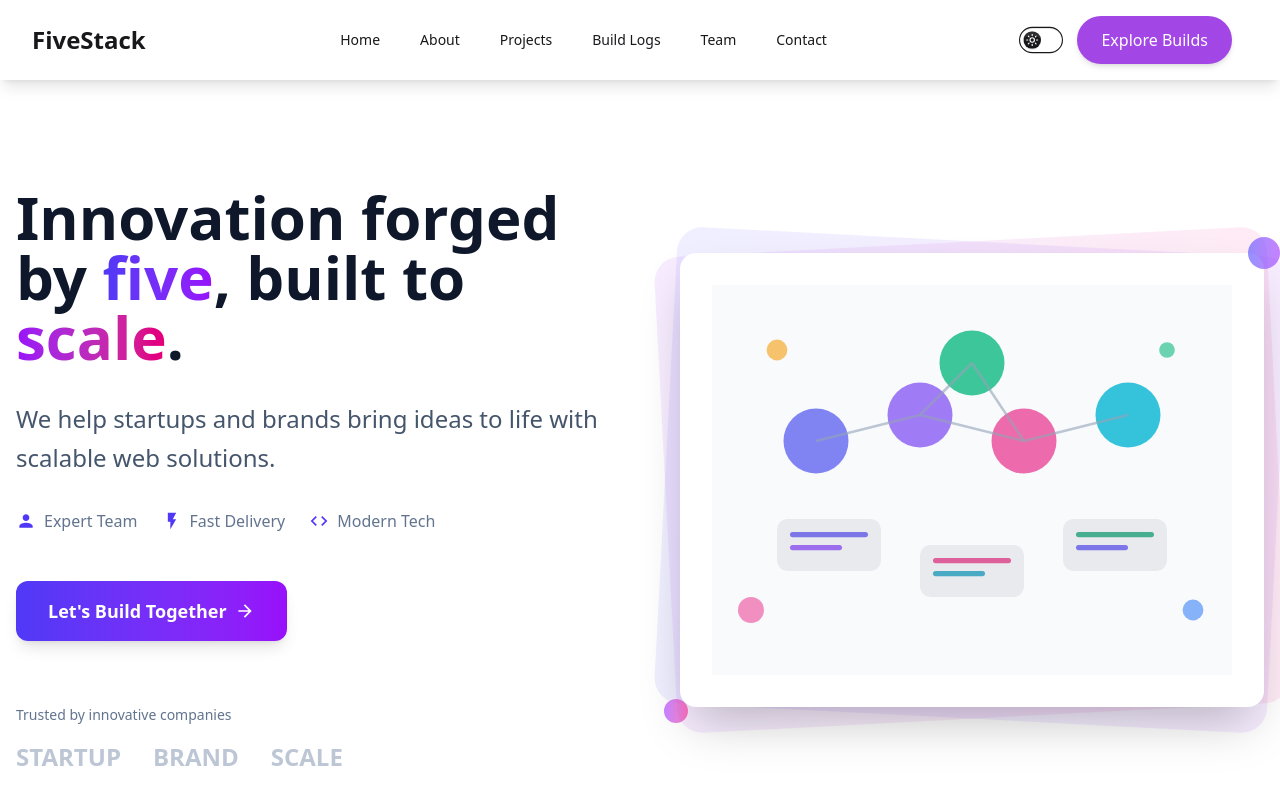
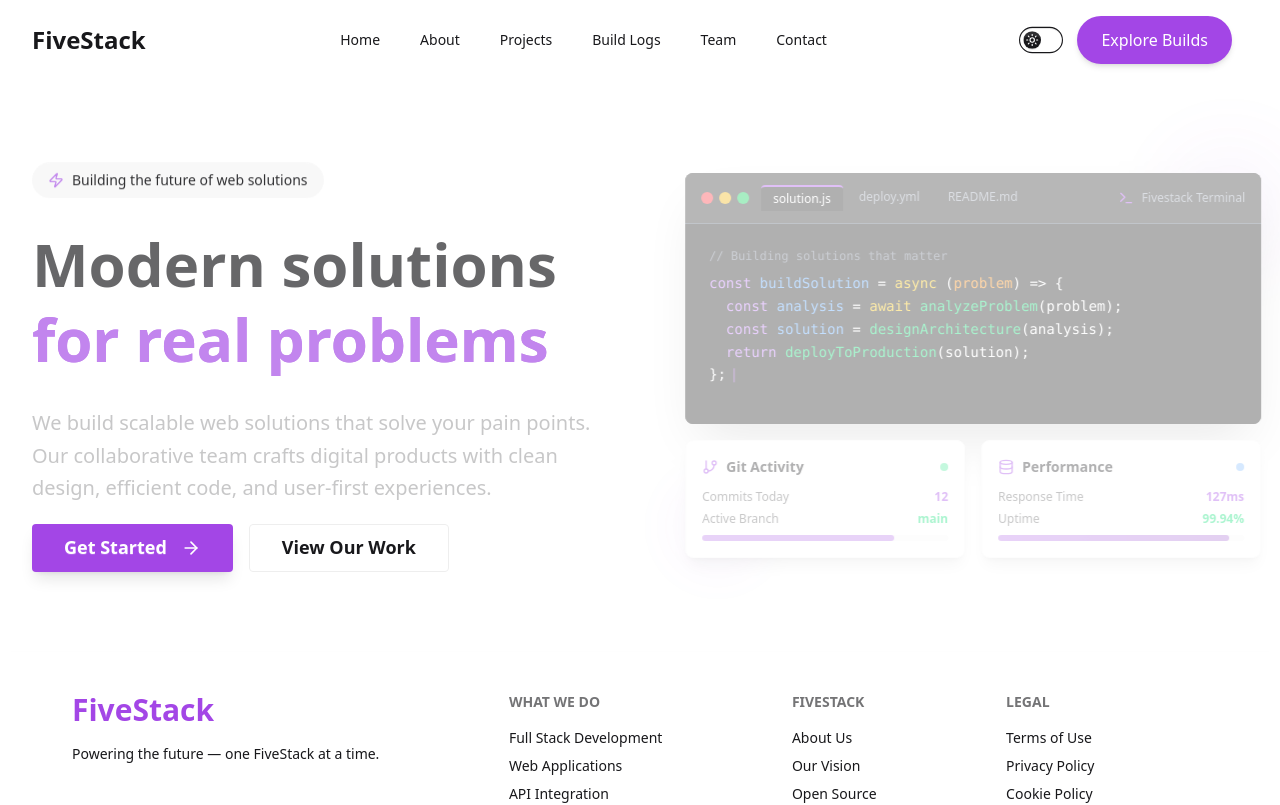
Before and after one commit to JOSEPH-Inalegwu/fivestackdev, a React (Vite) app: page / in a window 1280 px wide. Shown: the top 805 px of the page. Built offline with nearby package versions, Linux system fonts and the light colour scheme; what theme-change would draw is missing.

Commit message:
feat: add lucide-react dependency for icons .
-enhance Home page with animations and interactive elements

```diff
--- a/package.json
+++ b/package.json
@@ -11,6 +11,7 @@
   },
   "dependencies": {
     "@tailwindcss/vite": "^4.1.11",
+    "lucide-react": "^0.525.0",
     "react": "^19.1.0",
     "react-dom": "^19.1.0",
     "react-router-dom": "^7.6.3",
--- /dev/null
+++ b/src/Components/UI/InfiniteCarousel.jsx
@@ -0,0 +1 @@
+// The Infinite Carousel component for the hero page will be coded here.
--- a/src/Pages/Home/Home.jsx
+++ b/src/Pages/Home/Home.jsx
@@ -1,138 +1,210 @@
-import React from 'react';
+import React, { useState, useEffect } from 'react';
+import { ArrowRight, Code, Zap, Users, Terminal, GitBranch, Database, Cpu } from 'lucide-react';
 
 const Home = () => {
+  const [activeTab, setActiveTab] = useState(0);
+  const [codeText, setCodeText] = useState('');
+  const [currentIndex, setCurrentIndex] = useState(0);
+
+  const codeSnippet = `const buildSolution = async (problem) => {
+  const analysis = await analyzeProblem(problem);
+  const solution = designArchitecture(analysis);
+  return deployToProduction(solution);
+};`;
+
+  const tabs = [
+    { name: 'solution.js', active: true },
+    { name: 'deploy.yml', active: false },
+    { name: 'README.md', active: false }
+  ];
+
+  // Typing animation effect
+  useEffect(() => {
+    if (currentIndex < codeSnippet.length) {
+      const timeout = setTimeout(() => {
+        setCodeText(prev => prev + codeSnippet[currentIndex]);
+        setCurrentIndex(prev => prev + 1);
+      }, 50);
+      return () => clearTimeout(timeout);
+    }
+  }, [currentIndex, codeSnippet]);
+
+  // Tab switching animation
+  useEffect(() => {
+    const interval = setInterval(() => {
+      setActiveTab(prev => (prev + 1) % tabs.length);
+    }, 3000);
+    return () => clearInterval(interval);
+  }, [tabs.length]);
+
   return (
-    <div className="dark:text-black">
-      {/* Main Hero Content */}
-      <div className="container mx-auto px-4 py-12 lg:py-0">
-        <div className="min-h-screen flex items-center">
-          <div className="grid lg:grid-cols-2 gap-12 lg:gap-20 items-center w-full">
-            {/* Left Column - Content */}
-            <div className="space-y-8 text-center lg:text-left">
+    <section className="py-8 sm:py-10 md:py-15 lg:py-20  flex items-center bg-base-100">
+      <div className="container mx-auto px-4 sm:px-6 lg:px-8 max-w-7xl">
+        <div className="grid lg:grid-cols-2 gap-6 sm:gap-8 md:gap-10 lg:gap-12 xl:gap-16 items-center">
+          {/* Left Section - Content */}
+          <div className="space-y-6 sm:space-y-8 order-1 lg:order-1">
+            <div className="space-y-4 sm:space-y-6">
+              <div className="inline-flex items-center px-3 sm:px-4 py-2 rounded-full bg-base-200 text-xs sm:text-sm font-medium animate-fade-in-up">
+                <Zap className="w-3 h-3 sm:w-4 sm:h-4 mr-2 text-[#A346E6] animate-pulse" />
+                Building the future of web solutions
+              </div>
 
-              {/* Headline */}
-              <h1 className="text-4xl md:text-5xl lg:text-6xl font-bold text-slate-900 dark:text-white">
-                Innovation forged by{' '}
-                <span className="text-transparent bg-clip-text bg-gradient-to-r from-indigo-600 to-purple-600 dark:from-indigo-400 dark:to-purple-400">
-                  five
+              <h1 className="text-3xl sm:text-4xl md:text-5xl lg:text-6xl font-bold leading-tight animate-fade-in-up animation-delay-200">
+                <span className="text-base-content">Modern solutions</span>
+                <br />
+                <span className="text-[#A346E6] bg-gradient-to-r from-[#A346E6] to-[#8c3bc7] bg-clip-text">
+                  for real problems
                 </span>
-                , built to{' '}
-                <span className="text-transparent bg-clip-text bg-gradient-to-r from-purple-600 to-pink-600 dark:from-purple-400 dark:to-pink-400">
-                  scale
-                </span>
-                .
               </h1>
 
-              {/* Subtext */}
-              <p className="text-xl md:text-2xl text-slate-600 dark:text-slate-300 max-w-2xl mx-auto lg:mx-0 leading-relaxed">
-                We help startups and brands bring ideas to life with scalable web solutions.
+              <p className="text-base sm:text-lg lg:text-xl text-base-content/70 leading-relaxed max-w-xl animate-fade-in-up animation-delay-400">
+                We build scalable web solutions that solve your pain points. Our collaborative team crafts digital products with clean design, efficient code, and user-first experiences.
               </p>
+            </div>
 
-              {/* Features */}
-              <div className="flex flex-wrap justify-center lg:justify-start gap-6 text-slate-500 dark:text-slate-400">
-                <div className="flex items-center space-x-2">
-                  <svg className="w-5 h-5 text-indigo-600 dark:text-indigo-400" fill="currentColor" viewBox="0 0 24 24">
-                    <path d="M12 12c2.21 0 4-1.79 4-4s-1.79-4-4-4-4 1.79-4 4 1.79 4 4 4zm0 2c-2.67 0-8 1.34-8 4v2h16v-2c0-2.66-5.33-4-8-4z"/>
-                  </svg>
-                  <span>Expert Team</span>
-                </div>
-                <div className="flex items-center space-x-2">
-                  <svg className="w-5 h-5 text-indigo-600 dark:text-indigo-400" fill="currentColor" viewBox="0 0 24 24">
-                    <path d="M7 2v11h3v9l7-12h-4l4-8z"/>
-                  </svg>
-                  <span>Fast Delivery</span>
-                </div>
-                <div className="flex items-center space-x-2">
-                  <svg className="w-5 h-5 text-indigo-600 dark:text-indigo-400" fill="currentColor" viewBox="0 0 24 24">
-                    <path d="M9.4 16.6L4.8 12l4.6-4.6L8 6l-6 6 6 6 1.4-1.4zm5.2 0L19.2 12l-4.6-4.6L16 6l6 6-6 6-1.4-1.4z"/>
-                  </svg>
-                  <span>Modern Tech</span>
+            <div className="flex flex-col sm:flex-row gap-3 sm:gap-4 animate-fade-in-up animation-delay-600">
+              <button className="btn btn-lg bg-[#A346E6] hover:bg-[#8c3bc7] border-none text-white px-6 sm:px-8 hover:scale-105 transition-all duration-300 shadow-lg hover:shadow-xl flex items-center justify-center">
+                Get Started
+                <ArrowRight className="w-4 h-4 sm:w-5 sm:h-5 ml-2 group-hover:translate-x-1 transition-transform duration-300" />
+              </button>
+
+              <button className="btn btn-lg btn-outline border-base-300 hover:border-[#A346E6] hover:bg-[#A346E6] hover:text-white px-6 sm:px-8 hover:scale-105 transition-all duration-300">
+                View Our Work
+              </button>
             </div>
           </div>
 
-              {/* CTA Button */}
-              <div className="pt-4">
-                <button className="group relative inline-flex items-center justify-center px-8 py-4 text-lg font-semibold text-white bg-gradient-to-r from-indigo-600 to-purple-600 rounded-xl hover:from-indigo-700 hover:to-purple-700 transition-all duration-200 shadow-lg hover:shadow-xl transform hover:-translate-y-1">
-                  Let's Build Together
-                  <svg className="ml-2 w-5 h-5 group-hover:translate-x-1 transition-transform duration-200" fill="currentColor" viewBox="0 0 24 24">
-                    <path d="M12 4l-1.41 1.41L16.17 11H4v2h12.17l-5.58 5.59L12 20l8-8z"/>
-                  </svg>
-                </button>
+          {/* Right Section - Interactive Development Environment */}
+          <div className="relative order-2 lg:order-2 animate-fade-in-left animation-delay-400">
+            <div className="relative z-10 space-y-3 sm:space-y-4">
+              {/* Code Editor Window */}
+              <div className="bg-[#1a1a1a] rounded-lg overflow-hidden shadow-2xl">
+                {/* Window Header */}
+                <div className="flex items-center justify-between px-3 sm:px-4 py-2 sm:py-3 bg-[#2d2d2d] border-b border-gray-600">
+                  <div className="flex items-center space-x-2 sm:space-x-3">
+                    <div className="flex space-x-1 sm:space-x-1.5">
+                      <div className="w-2 h-2 sm:w-3 sm:h-3 bg-red-500 rounded-full hover:bg-red-400 transition-colors duration-200"></div>
+                      <div className="w-2 h-2 sm:w-3 sm:h-3 bg-yellow-500 rounded-full hover:bg-yellow-400 transition-colors duration-200"></div>
+                      <div className="w-2 h-2 sm:w-3 sm:h-3 bg-green-500 rounded-full hover:bg-green-400 transition-colors duration-200"></div>
+                    </div>
+                    <div className="hidden sm:flex space-x-1">
+                      {tabs.map((tab, index) => (
+                        <div
+                          key={index}
+                          className={`px-2 sm:px-3 py-1 rounded-t text-xs transition-all duration-300 ${
+                            activeTab === index
+                              ? 'bg-[#1a1a1a] text-white border-t-2 border-[#A346E6]'
+                              : 'text-gray-400 hover:text-white'
+                          }`}
+                        >
+                          {tab.name}
+                        </div>
+                      ))}
+                    </div>
+                  </div>
+                  <div className="flex items-center space-x-1 sm:space-x-2">
+                    <Terminal className="w-3 h-3 sm:w-4 sm:h-4 text-[#A346E6]" />
+                    <span className="text-xs text-gray-400 hidden sm:inline">Fivestack Terminal</span>
+                  </div>
                 </div>
 
-              {/* Trust Indicators */}
-              <div className="pt-8 text-center lg:text-left">
-                <p className="text-sm text-slate-500 dark:text-slate-400 mb-4">
-                  Trusted by innovative companies
-                </p>
-                <div className="flex justify-center lg:justify-start space-x-8 opacity-60">
-                  <div className="text-2xl font-bold text-slate-400">STARTUP</div>
-                  <div className="text-2xl font-bold text-slate-400">BRAND</div>
-                  <div className="text-2xl font-bold text-slate-400">SCALE</div>
+                {/* Code Content */}
+                <div className="p-3 sm:p-4 md:p-6 font-mono text-xs sm:text-sm bg-[#1a1a1a] min-h-[120px] sm:min-h-[160px] md:min-h-[200px] overflow-x-auto">
+                  <div className="space-y-1">
+                    <div className="text-gray-500 text-xs mb-2">// Building solutions that matter</div>
+                    <pre className="text-white leading-relaxed whitespace-pre-wrap">
+                      <span className="text-purple-400">const</span>{' '}
+                      <span className="text-blue-400">buildSolution</span>{' '}
+                      <span className="text-white">=</span>{' '}
+                      <span className="text-yellow-400">async</span>{' '}
+                      <span className="text-white">(</span>
+                      <span className="text-orange-400">problem</span>
+                      <span className="text-white">{') => {'}</span>
+                      <br />
+                      {'  '}
+                      <span className="text-purple-400">const</span>{' '}
+                      <span className="text-blue-400">analysis</span>{' '}
+                      <span className="text-white">=</span>{' '}
+                      <span className="text-yellow-400">await</span>{' '}
+                      <span className="text-green-400">analyzeProblem</span>
+                      <span className="text-white">(problem);</span>
+                      <br />
+                      {'  '}
+                      <span className="text-purple-400">const</span>{' '}
+                      <span className="text-blue-400">solution</span>{' '}
+                      <span className="text-white">=</span>{' '}
+                      <span className="text-green-400">designArchitecture</span>
+                      <span className="text-white">(analysis);</span>
+                      <br />
+                      {'  '}
+                      <span className="text-purple-400">return</span>{' '}
+                      <span className="text-green-400">deployToProduction</span>
+                      <span className="text-white">(solution);</span>
+                      <br />
+                      <span className="text-white">{'};'}</span>
+                      <span className="text-[#A346E6] ml-1 animate-pulse">|</span>
+                    </pre>
                   </div>
                 </div>
               </div>
 
-            {/* Right Column - Visual */}
-            <div className="relative">
-              <div className="relative">
-                {/* Background Decoration */}
-                <div className="absolute inset-0 bg-gradient-to-r from-indigo-500/10 to-purple-500/10 rounded-3xl transform rotate-3 scale-105"></div>
-                <div className="absolute inset-0 bg-gradient-to-r from-purple-500/10 to-pink-500/10 rounded-3xl transform -rotate-3 scale-105"></div>
-
-                {/* Main Image Container */}
-                <div className="relative bg-white dark:bg-slate-800 rounded-2xl shadow-2xl overflow-hidden">
-                  {/* Custom SVG Illustration */}
-                  <div className="p-8">
-                    <svg viewBox="0 0 400 300" className="w-full h-auto">
-                      {/* Background */}
-                      <rect width="400" height="300" fill="currentColor" className="text-slate-50 dark:text-slate-800" />
-
-                      {/* Team Members (5 circles representing the team) */}
-                      <circle cx="80" cy="120" r="25" fill="#6366f1" opacity="0.8" />
-                      <circle cx="160" cy="100" r="25" fill="#8b5cf6" opacity="0.8" />
-                      <circle cx="240" cy="120" r="25" fill="#ec4899" opacity="0.8" />
-                      <circle cx="320" cy="100" r="25" fill="#06b6d4" opacity="0.8" />
-                      <circle cx="200" cy="60" r="25" fill="#10b981" opacity="0.8" />
-
-                      {/* Connecting Lines */}
-                      <line x1="80" y1="120" x2="160" y2="100" stroke="#94a3b8" strokeWidth="2" opacity="0.6" />
-                      <line x1="160" y1="100" x2="240" y2="120" stroke="#94a3b8" strokeWidth="2" opacity="0.6" />
-                      <line x1="240" y1="120" x2="320" y2="100" stroke="#94a3b8" strokeWidth="2" opacity="0.6" />
-                      <line x1="160" y1="100" x2="200" y2="60" stroke="#94a3b8" strokeWidth="2" opacity="0.6" />
-                      <line x1="240" y1="120" x2="200" y2="60" stroke="#94a3b8" strokeWidth="2" opacity="0.6" />
-
-                      {/* Code Blocks */}
-                      <rect x="50" y="180" width="80" height="40" rx="8" fill="#e5e7eb" opacity="0.8" />
-                      <rect x="160" y="200" width="80" height="40" rx="8" fill="#e5e7eb" opacity="0.8" />
-                      <rect x="270" y="180" width="80" height="40" rx="8" fill="#e5e7eb" opacity="0.8" />
-
-                      {/* Code Lines */}
-                      <rect x="60" y="190" width="60" height="4" rx="2" fill="#4f46e5" opacity="0.7" />
-                      <rect x="60" y="200" width="40" height="4" rx="2" fill="#7c3aed" opacity="0.7" />
-                      <rect x="170" y="210" width="60" height="4" rx="2" fill="#db2777" opacity="0.7" />
-                      <rect x="170" y="220" width="40" height="4" rx="2" fill="#0891b2" opacity="0.7" />
-                      <rect x="280" y="190" width="60" height="4" rx="2" fill="#059669" opacity="0.7" />
-                      <rect x="280" y="200" width="40" height="4" rx="2" fill="#4f46e5" opacity="0.7" />
-
-                      {/* Floating Elements */}
-                      <circle cx="50" cy="50" r="8" fill="#f59e0b" opacity="0.6" />
-                      <circle cx="350" cy="50" r="6" fill="#10b981" opacity="0.6" />
-                      <circle cx="30" cy="250" r="10" fill="#ec4899" opacity="0.6" />
-                      <circle cx="370" cy="250" r="8" fill="#3b82f6" opacity="0.6" />
-                    </svg>
+              {/* Development Metrics Dashboard */}
+              <div className="grid grid-cols-1 sm:grid-cols-2 gap-3 sm:gap-4">
+                <div className="bg-base-100 rounded-lg p-3 sm:p-4 shadow-lg border border-base-200 hover:shadow-xl transition-all duration-300 group">
+                  <div className="flex items-center justify-between mb-2 sm:mb-3">
+                    <div className="flex items-center space-x-2">
+                      <GitBranch className="w-3 h-3 sm:w-4 sm:h-4 text-[#A346E6] group-hover:rotate-12 transition-transform duration-300" />
+                      <span className="text-xs sm:text-sm font-semibold text-base-content">Git Activity</span>
+                    </div>
+                    <div className="w-2 h-2 bg-green-400 rounded-full animate-pulse"></div>
+                  </div>
+                  <div className="space-y-1 sm:space-y-1.5">
+                    <div className="flex justify-between text-xs">
+                      <span className="text-base-content/70">Commits Today</span>
+                      <span className="text-[#A346E6] font-semibold">12</span>
+                    </div>
+                    <div className="flex justify-between text-xs">
+                      <span className="text-base-content/70">Active Branch</span>
+                      <span className="text-green-400 font-semibold">main</span>
+                    </div>
+                    <div className="w-full bg-base-200 rounded-full h-1.5 mt-2">
+                      <div className="bg-[#A346E6] h-1.5 rounded-full animate-pulse" style={{width: '78%'}}></div>
+                    </div>
                   </div>
                 </div>
 
-                {/* Floating Animation Elements */}
-                <div className="absolute -top-4 -right-4 w-8 h-8 bg-gradient-to-r from-indigo-500 to-purple-500 rounded-full animate-pulse"></div>
-                <div className="absolute -bottom-4 -left-4 w-6 h-6 bg-gradient-to-r from-purple-500 to-pink-500 rounded-full animate-pulse delay-150"></div>
+                <div className="bg-base-100 rounded-lg p-3 sm:p-4 shadow-lg border border-base-200 hover:shadow-xl transition-all duration-300 group">
+                  <div className="flex items-center justify-between mb-2 sm:mb-3">
+                    <div className="flex items-center space-x-2">
+                      <Database className="w-3 h-3 sm:w-4 sm:h-4 text-[#A346E6] group-hover:scale-110 transition-transform duration-300" />
+                      <span className="text-xs sm:text-sm font-semibold text-base-content">Performance</span>
+                    </div>
+                    <div className="w-2 h-2 bg-blue-400 rounded-full animate-pulse"></div>
+                  </div>
+                  <div className="space-y-1 sm:space-y-1.5">
+                    <div className="flex justify-between text-xs">
+                      <span className="text-base-content/70">Response Time</span>
+                      <span className="text-[#A346E6] font-semibold">127ms</span>
+                    </div>
+                    <div className="flex justify-between text-xs">
+                      <span className="text-base-content/70">Uptime</span>
+                      <span className="text-green-400 font-semibold">99.94%</span>
+                    </div>
+                    <div className="w-full bg-base-200 rounded-full h-1.5 mt-2">
+                      <div className="bg-gradient-to-r from-[#A346E6] to-[#8c3bc7] h-1.5 rounded-full animate-pulse" style={{width: '94%'}}></div>
                     </div>
                   </div>
                 </div>
               </div>
             </div>
+
+            {/* Background Glow Effects */}
+            <div className="absolute -top-4 sm:-top-8 -right-4 sm:-right-8 w-16 sm:w-24 md:w-32 h-16 sm:h-24 md:h-32 bg-[#A346E6]/10 sm:bg-[#A346E6]/20 rounded-full blur-xl sm:blur-2xl animate-pulse"></div>
+            <div className="absolute -bottom-2 sm:-bottom-4 -left-2 sm:-left-4 w-12 sm:w-16 md:w-24 h-12 sm:h-16 md:h-24 bg-[#A346E6]/5 sm:bg-[#A346E6]/10 rounded-full blur-lg sm:blur-xl animate-pulse animation-delay-1000"></div>
           </div>
+        </div>
+      </div>
+    </section>
   );
 };
 
--- a/src/index.css
+++ b/src/index.css
@@ -12,3 +12,37 @@
   0% { transform: translate(0, 0); }
   100% { transform: translate(40px, 40px); }
 }
+
+/* Animation for the Home page  START*/
+@keyframes fade-in-up {
+  from { opacity: 0; transform: translateY(20px); }
+  to { opacity: 1; transform: translateY(0); }
+}
+
+@keyframes fade-in-left {
+  from { opacity: 0; transform: translateX(20px); }
+  to { opacity: 1; transform: translateX(0); }
+}
+
+@keyframes float {
+  0%, 100% { transform: translateY(0px); }
+  50% { transform: translateY(-10px); }
+}
+
+@keyframes blink {
+  0%, 50% { opacity: 1; }
+  51%, 100% { opacity: 0; }
+}
+
+.animate-fade-in-up { animation: fade-in-up 0.8s ease-out forwards; }
+.animate-fade-in-left { animation: fade-in-left 0.8s ease-out forwards; }
+.animate-float { animation: float 3s ease-in-out infinite; }
+.animate-float-delayed { animation: float 3s ease-in-out infinite 1s; }
+.animate-blink { animation: blink 1s infinite; }
+
+.animation-delay-200 { animation-delay: 0.2s; }
+.animation-delay-400 { animation-delay: 0.4s; }
+.animation-delay-600 { animation-delay: 0.6s; }
+.animation-delay-800 { animation-delay: 0.8s; }
+.animation-delay-1000 { animation-delay: 1s; }
+/* STOP */
```
Also changed, not shown: 1 other file (tests, documents, lock files or other folders). Lines whose indentation alone changed are shown as unchanged.
